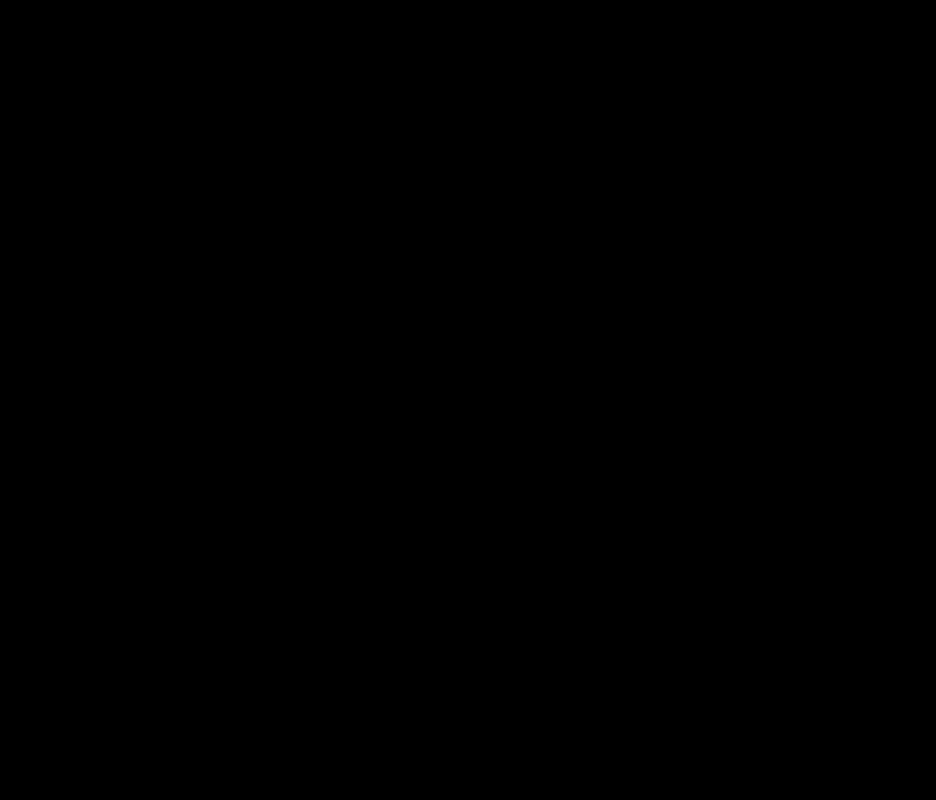
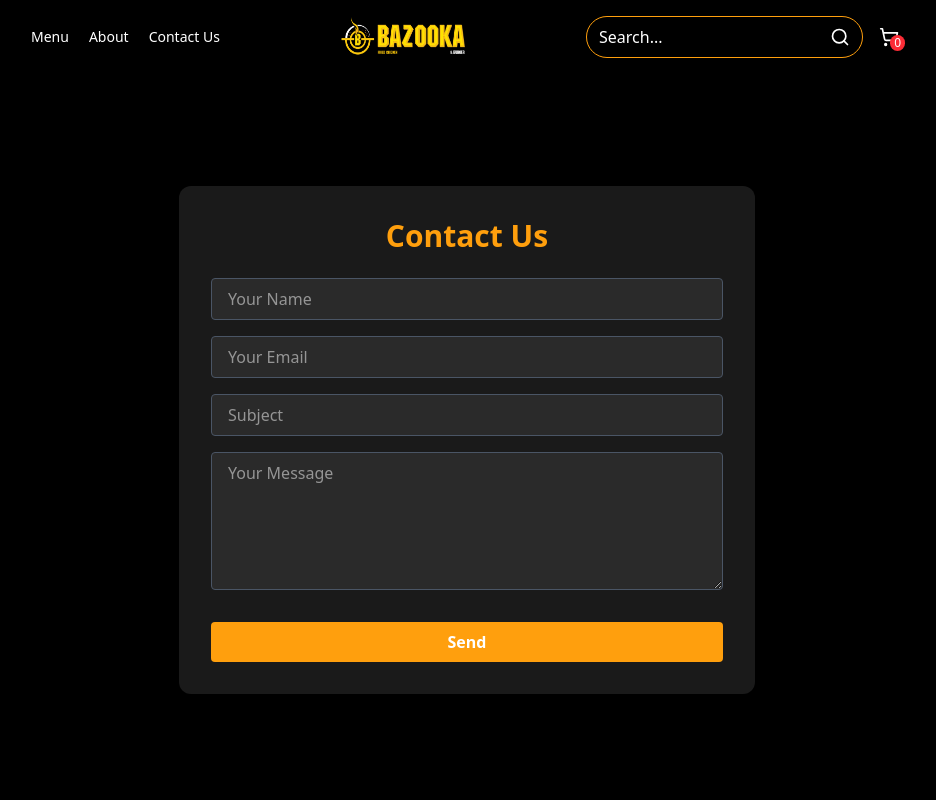
Before and after one commit to dizzyF2/restaurant-bazooka, a React (Vite) app: page /contact in a window 1280 px wide. Before the commit this address had no page. Shown: the top 800 px of the page, without its empty margins (173-1109 px from the left). Built offline with nearby package versions, Linux system fonts and the light colour scheme.

Commit message:
Prepare for cart and wishlist features

```diff
--- a/src/components/ProductCard.jsx
+++ b/src/components/ProductCard.jsx
@@ -9,6 +9,7 @@ function ProductCard({image, title, description, price, category}) {
                 <img
                     src={image}
                     alt="product image"
+                    loading="lazy"
                     className="absolute object-cover transition-transform duration-300 group-hover:scale-105"
                 />
                 <button
--- a/src/components/SearchBar.jsx
+++ b/src/components/SearchBar.jsx
@@ -1,11 +1,13 @@
 import { Search } from "lucide-react"
-import { useState } from "react"
+import { useRef, useState } from "react"
 import { useNavigate } from "react-router-dom"
 
 
 function SearchBar() {
     const [query, setQuery] = useState("")
     const navigate = useNavigate()
+    const inputRef = useRef(null);
+    const [isMobile, setIsMobile] = useState(window.innerWidth < 768);
 
     const handleSearch = async (e) => {
         e.preventDefault()
@@ -15,18 +17,37 @@ function SearchBar() {
         setQuery("")
     }
 
+
+    window.addEventListener("resize", () => {
+        setIsMobile(window.innerWidth < 768);
+    });
+
+    const handleIconClick = () => {
+        if (isMobile) {
+        inputRef.current?.focus();
+        }
+    };
+
     return (
         <form onSubmit={handleSearch} className="flex items-center">
-        <div className="flex items-center justify-between md:w-32 lg:w-fit py-2 px-3 outline-none md:border border-primary bg-black rounded-full">
+            <div className="group relative flex items-center justify-between py-2 px-3 outline-none border border-transparent focus-within:border-primary bg-black rounded-full transition-all duration-300 ease-in-out w-10 focus-within:w-64 md:w-32 md:border-primary lg:w-fit">
                 <input
+                    ref={inputRef}
                     type="text"
                     placeholder="Search..."
                     value={query}
                     onChange={(e) => setQuery(e.target.value)}
-                className="hidden md:block w-[90%] border-none outline-none bg-inherit placeholder:text-white"
+                    className="bg-inherit w-0 opacity-0 focus:w-full focus:opacity-100 focus:ml-2 md:w-[90%] md:opacity-100 md:ml-0 border-none outline-none placeholder:text-white text-white transition-all duration-300 ease-in-out"
                 />
-            <button type="submit" className="size-fit">
-                <Search size={20} className="rounded-full text-white hover:text-primary md:hover:text-white cursor-pointer"/>
+                <button
+                    type="submit"
+                    onClick={handleIconClick}
+                    className="size-fit flex-shrink-0 border-none outline-none"
+                >
+                    <Search
+                        size={20}
+                        className="text-white hover:text-primary md:hover:text-white cursor-pointer border-none outline-none transition-colors duration-200"
+                    />
                 </button>
             </div>
         </form>
--- a/src/components/ShowCase.jsx
+++ b/src/components/ShowCase.jsx
@@ -45,7 +45,7 @@ function ShowCase() {
             <div className="flex-1 space-y-6">
                 <p className="text-primary italic">Why Choose us</p>
                 <h2 className="text-3xl md:text-4xl font-bold">
-                <span className="text-yellow-500">Exta</span> ordinary taste<br />
+                <span className="text-yellow-500">Extra</span> ordinary taste<br />
                 <span className="text-white">And Experienced</span>
                 </h2>
                 <p className="text-gray-300">
--- a/src/components/layouts/Header.jsx
+++ b/src/components/layouts/Header.jsx
@@ -12,7 +12,7 @@ function header() {
                 <ul className="order-1 hidden md:flex items-center justify-center gap-5 md:text-xs lg:text-sm">
                     <Link to={"/menu"} className="text-white hover:text-primary duration-300 cursor-pointer">Menu</Link>
                     <li className="text-white hover:text-primary duration-300 cursor-pointer">About</li>
-                    <li className="text-white hover:text-primary duration-300 cursor-pointer">Contact Us</li>
+                    <Link to={"/contact"} className="text-white hover:text-primary duration-300 cursor-pointer">Contact Us</Link>
                 </ul>
                 <Menu
                     className="order-2 block md:hidden cursor-pointer hover:bg-[#ffa60027] p-1 rounded-full"
--- a/src/main.jsx
+++ b/src/main.jsx
@@ -5,6 +5,7 @@ import App from './App.jsx'
 import Menu from './pages/Menu.jsx'
 import { BrowserRouter, Route, Routes } from 'react-router-dom'
 import Layout from './layouts/Layout.jsx'
+import ContactUs from './pages/ContactUs.jsx'
 
 createRoot(document.getElementById('root')).render(
   <StrictMode>
@@ -13,6 +14,7 @@ createRoot(document.getElementById('root')).render(
         <Route element={<Layout />}>
           <Route path="/" element={<App />} />
           <Route path="/menu" element={<Menu />} />
+          <Route path="/contact" element={<ContactUs />} />
         </Route>
       </Routes>
     </BrowserRouter>
--- /dev/null
+++ b/src/pages/ContactUs.jsx
@@ -0,0 +1,50 @@
+
+
+function ContactUs() {
+
+    return (
+        <div className="min-h-screen bg-inherit flex items-center justify-center text-white mt-10">
+            <div className="w-full max-w-xl bg-[#1a1a1a] p-8 rounded-xl shadow-md">
+                <h2 className="text-3xl font-bold mb-6 text-center text-primary">Contact Us</h2>
+                <form className="flex flex-col gap-4">
+                <input
+                    type="text"
+                    name="name"
+                    placeholder="Your Name"
+                    className="px-4 py-2 rounded bg-[#2a2a2a] text-white border border-gray-600 focus:outline-none focus:ring-2 focus:ring-primary"
+                    required
+                />
+                <input
+                    type="email"
+                    name="email"
+                    placeholder="Your Email"
+                    className="px-4 py-2 rounded bg-[#2a2a2a] text-white border border-gray-600 focus:outline-none focus:ring-2 focus:ring-primary"
+                    required
+                />
+                <input
+                    type="text"
+                    name="subject"
+                    placeholder="Subject"
+                    className="px-4 py-2 rounded bg-[#2a2a2a] text-white border border-gray-600 focus:outline-none focus:ring-2 focus:ring-primary"
+                    required
+                />
+                <textarea
+                    name="message"
+                    placeholder="Your Message"
+                    rows="5"
+                    className="px-4 py-2 rounded bg-[#2a2a2a] text-white border border-gray-600 focus:outline-none focus:ring-2 focus:ring-primary"
+                    required
+                />
+                <button
+                    type="submit"
+                    className="mt-4 bg-primary hover:bg-orange-500 text-white py-2 rounded font-semibold transition-colors duration-300"
+                >
+                    Send
+                </button>
+                </form>
+            </div>
+        </div>
+    );
+}
+
+export default ContactUs;
--- a/src/pages/Menu.jsx
+++ b/src/pages/Menu.jsx
@@ -80,12 +80,15 @@ function Menu() {
                     </p>
                 </div>
                 <Categories categories={categories} onSelect={setSelected} onReset={handleResetFilter}  />
-                {loading &&
+                {loading ?
                     <div className="flex items-center justify-center gap-2 text-primary text-4xl text-center">
                         <Loader2 size={25} className="animate-spin"/> Loading...
                     </div>
+                    : (
+                        <RecipesList recipes={filtered} />
+                    )
                 }
-                <RecipesList recipes={filtered} />
+
             </div>
         </div>
     )
```
Lines whose indentation alone changed are shown as unchanged.
